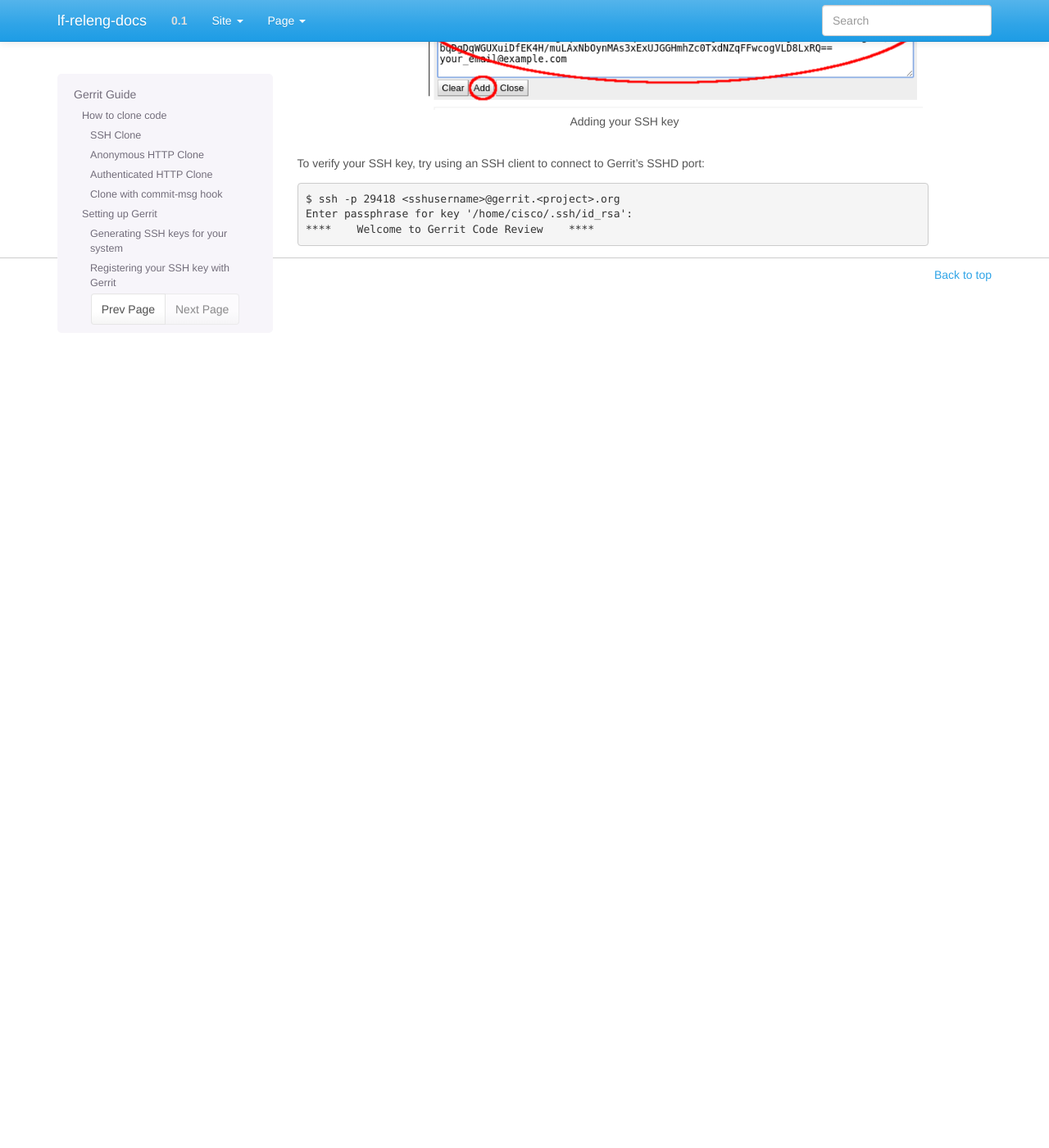
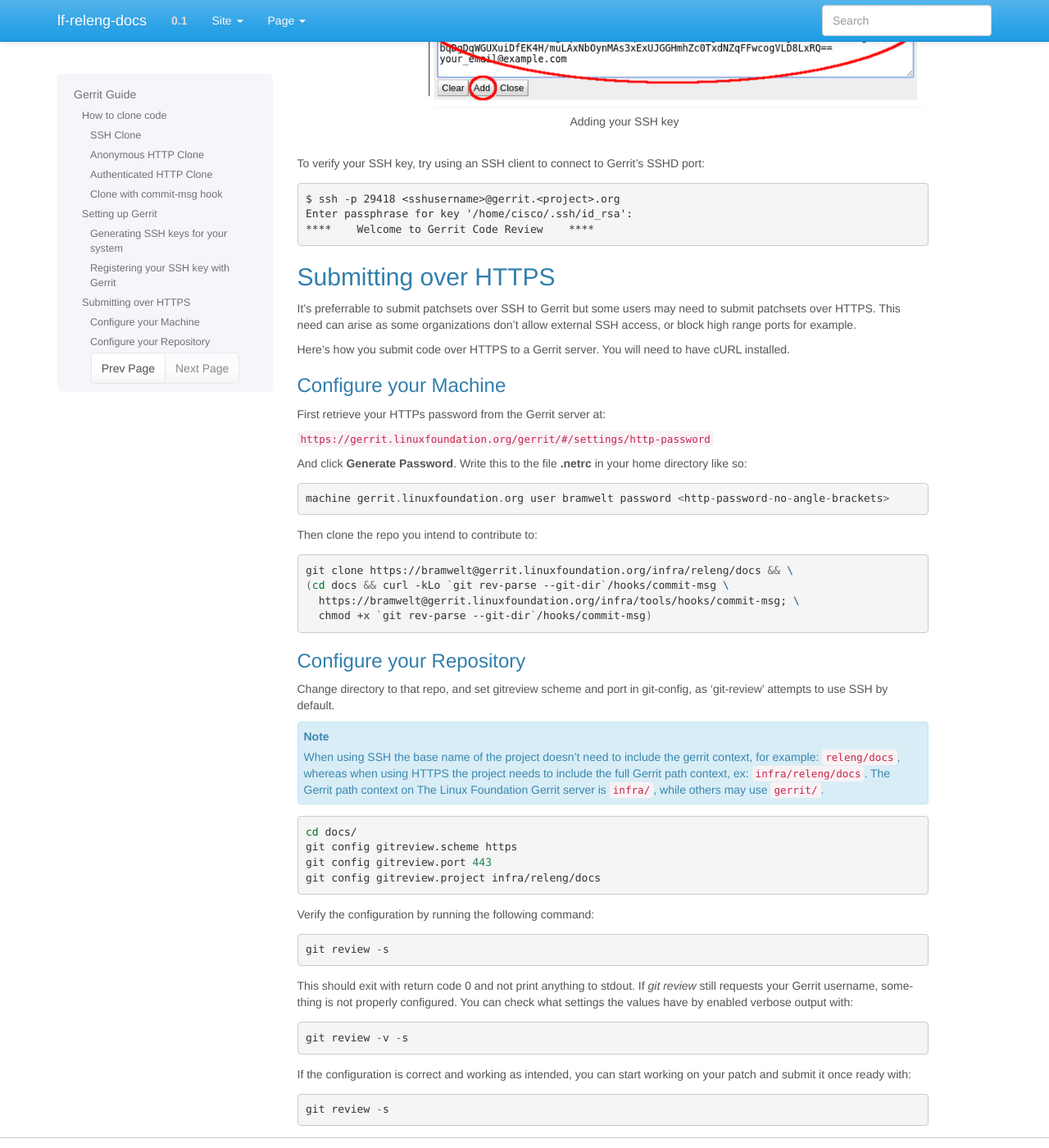
Before and after one commit to lfit/releng-docs, a Sphinx documentation site: the page built from docs/gerrit.rst, in a window 1280 px wide and 1400 px high, scrolled down 3463 px. Shown: the whole window at 82% size. Built offline with Sphinx 7.4.7, drawn with Linux system fonts in a browser that asks for light colours; before the commit the page ends 3868 px from its top, so only the background shows below that.

Commit message:
How To Submit Patches to Gerrit over HTTPS
Documents the steps required to configure a user's machine and
repository in order to submit to Gerrit over https.

Change-Id: I4843b14467c4c3a5658427f23befddb267c868db
Issue-ID: RELENG-563
Signed-off-by: Trevor Bramwell <tbramwell@linuxfoundation.org>

```diff
--- a/docs/gerrit.rst
+++ b/docs/gerrit.rst
@@ -198,3 +198,74 @@
     $ ssh -p 29418 <sshusername>@gerrit.<project>.org
     Enter passphrase for key '/home/cisco/.ssh/id_rsa':
     ****    Welcome to Gerrit Code Review    ****
+
+
+Submitting over HTTPS
+=====================
+
+It's preferrable to submit patchsets over SSH to Gerrit but some users
+may need to submit patchsets over HTTPS. This need can arise as some
+organizations don't allow external SSH access, or block high range ports
+for example.
+
+Here's how you submit code over HTTPS to a Gerrit server. You will need
+to have cURL installed.
+
+Configure your Machine
+----------------------
+
+First retrieve your HTTPs password from the Gerrit server at:
+
+``https://gerrit.linuxfoundation.org/gerrit/#/settings/http-password``
+
+And click **Generate Password**. Write this to the file **.netrc** in your
+home directory like so::
+
+  machine gerrit.linuxfoundation.org user bramwelt password <http-password-no-angle-brackets>
+
+Then clone the repo you intend to contribute to:
+
+.. code-block:: shell
+
+   git clone https://bramwelt@gerrit.linuxfoundation.org/infra/releng/docs && \
+   (cd docs && curl -kLo `git rev-parse --git-dir`/hooks/commit-msg \
+     https://bramwelt@gerrit.linuxfoundation.org/infra/tools/hooks/commit-msg; \
+     chmod +x `git rev-parse --git-dir`/hooks/commit-msg)
+
+Configure your Repository
+-------------------------
+
+Change directory to that repo, and set gitreview scheme and port in
+git-config, as 'git-review' attempts to use SSH by default.
+
+.. note::
+
+     When using SSH the base name of the project doesn't need to include
+     the gerrit context, for example: ``releng/docs``, whereas when
+     using HTTPS the project needs to include the full Gerrit path
+     context, ex: ``infra/releng/docs``. The Gerrit path context on The
+     Linux Foundation Gerrit server is ``infra/``, while others may use
+     ``gerrit/``.
+
+.. code-block:: shell
+
+    cd docs/
+    git config gitreview.scheme https
+    git config gitreview.port 443
+    git config gitreview.project infra/releng/docs
+
+Verify the configuration by running the following command::
+
+    git review -s
+
+This should exit with return code 0 and not print anything to stdout.
+If `git review` still requests your Gerrit username, something is not
+properly configured. You can check what settings the values have by
+enabled verbose output with::
+
+    git review -v -s
+
+If the configuration is correct and working as intended, you can
+start working on your patch and submit it once ready with::
+
+    git review -s
```
